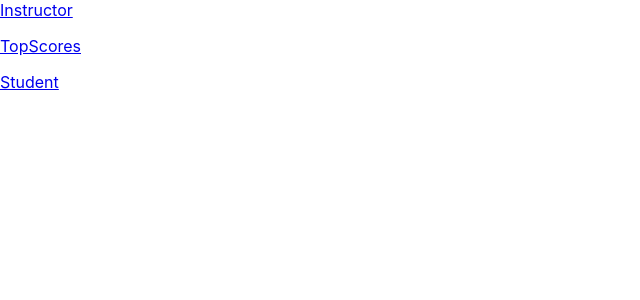
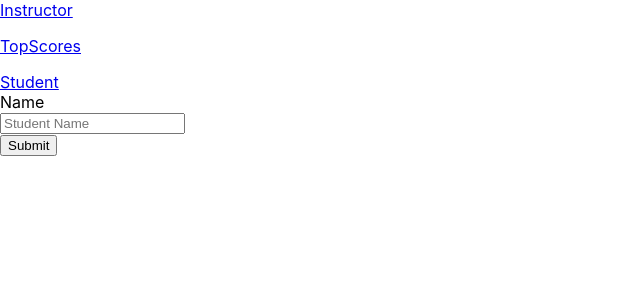
Before and after one commit to eoverberg/LifeSim, a React (Create React App) app in the folder client/: page /Instructor in a window 1280 px wide. Shown: the top 300 px of the page, without its empty margins (0-640 px from the left). Built offline with nearby package versions, Linux system fonts and the light colour scheme.

Commit message:
Added student adder and made changes to roster getter.

```diff
--- a/client/src/components/updateRoster.js
+++ b/client/src/components/GetRoster.js
@@ -1,11 +1,11 @@
 // for every student in the roster file
 // if not in use, save it to local storage
 // if no directory exists set directorytry{
-import React, {createRef} from "react";
+import React from "react";
 
- function UpdateRoster ({setRoster}){
+ function GetRoster ({setRoster}){
 
-    fetch('/service/updateRoster',{
+    fetch('/service/getRoster',{
         method: "POST",
         headers: {Accept: "text"},
     }).then(r=>r.text())
@@ -13,8 +13,8 @@ import React, {createRef} from "react";
 
 
 return(
-    <h1 >Roster Updated</h1>
+    <></>
 );
 }
 
-export default UpdateRoster;
+export default GetRoster;
--- a/client/src/components/StudentAdder.js
+++ b/client/src/components/StudentAdder.js
@@ -0,0 +1,27 @@
+import { createRef } from "react";
+
+function StudentAdder({setRoster, roster}){
+    const newName = createRef(null);
+
+    function onSubmit(e){
+      let new_roster = roster.concat(',', newName.current.value);
+      setRoster(new_roster);
+        fetch(`/service/setRoster/${new_roster}`,{
+          method: "POST",
+        });
+    }
+
+    return (
+    <>
+    <form onSubmit={onSubmit}>
+      <label form="nameInput">Name</label><br/>
+      <input type="text" id="nameInput" name="nameInput" placeholder="Student Name" ref={newName}/><br/>
+      <input type="submit" value="Submit"></input>
+    </form>
+
+
+    </>
+    );
+};
+
+export default StudentAdder;
--- /dev/null
+++ b/client/src/components/StudentDeleter.js
@@ -0,0 +1,5 @@
+function StudentDeleter(){
+
+}
+
+export default StudentDeleter
--- a/client/src/components/StudentSelection.js
+++ b/client/src/components/StudentSelection.js
@@ -1,4 +1,5 @@
 import React, {createRef, useEffect} from "react";
+import GetRoster from "./GetRoster";
 
 function StudentSelection ({roster, setName}) {
     const dropdown_menu = createRef(null);
@@ -21,7 +22,7 @@ function StudentSelection ({roster, setName}) {
         // removes defualt on options on startup, no idea why it works
         ddm.remove(0);
         // iterates through roster and creates menu options
-        const students = roster.split('\n');
+        const students = roster.split(',');
         for(let student of students){
         let option = document.createElement("option");
         option.text = student;
@@ -34,6 +35,7 @@ function StudentSelection ({roster, setName}) {
         <p>Select student before uploading file</p>
         <select ref={dropdown_menu} onChange={changeHandle}/>
         </nav>
+
     );
 }
 
--- a/client/src/index.js
+++ b/client/src/index.js
@@ -18,12 +18,13 @@ root.render(
       <Route index element={<Welcome/>}/>
       <Route path="/Review" element={<Review/>}/>
       <Route path="/Student" element={<StudentInitial/>}/>
-      <Route path="/Student/*" element={<StudentSimulation/>}/>\
+      <Route path="/Student/*" element={<StudentSimulation/>}/>
       <Route path="/Instructor" element={<Instructor/>}/>
     </Route>
     </Routes>
     </BrowserRouter>
 );
+
 // If you want to start measuring performance in your app, pass a function
 // to log results (for example: reportWebVitals(console.log))
 // or send to an analytics endpoint. Learn more: https://bit.ly/CRA-vitals
--- a/client/src/pages/Instructor.js
+++ b/client/src/pages/Instructor.js
@@ -1,5 +1,56 @@
-import React, {createRef, useEffect} from "react";
+import StudentAdder from "../components/StudentAdder";
+import StudentDeleter from "../components/StudentDeleter";
+import { useLocalStorage } from "../components/useLocalStorage";
 
-const Instructor = () => { };
+const Instructor = () => {
+    const [roster, setRoster] = useLocalStorage("roster", "default");
+
+    return(
+        <>
+        <StudentAdder
+            setRoster={setRoster}
+            roster={roster}
+        />
+        <StudentDeleter
+            setRoster={setRoster}
+            roster={roster}
+        />
+        </>
+    );
+
+};
 
 export default Instructor;
+
+    //<h1>
+    // <select ref={dropdown_menu}/>
+    // <button onClick={click_handle}>Delete</button>
+    // <p ref={display_text}>Instructor does that thing here.</p>
+    // </h1>
+    // const dropdown_menu = new createRef(null);
+    // const display_text = new createRef(null);
+    //const roster_s = Get_students().length;
+    // useEffect(() =>{
+
+        // const ddm = dropdown_menu.current;
+        // const dis = display_text.current;
+
+        // let default_opt = document.createElement("option");
+        // default_opt.text = 'Delete Student';
+        // default_opt.value="";
+        // default_opt.disabled = default_opt.selected;
+        // ddm.add(default_opt);
+
+       // dis.innerHTML = roster_s;
+        // for (let student of roster_s)
+        // {
+        //   let option = document.createElement("option");
+        //   option.text = student;
+        //   option.value = student;
+        //   ddm.add(option);
+        // }
+    // });
+
+    // function click_handle(){
+    //     //delete_student(dropdown_menu.value);
+    // }
--- a/client/src/pages/StudentInitial.js
+++ b/client/src/pages/StudentInitial.js
@@ -1,5 +1,5 @@
 import { useLocalStorage } from "../components/useLocalStorage";
-import UpdateRoster from "../components/UpdateRoster.js";
+import GetRoster from "../components/GetRoster.js";
 import StudentSelection from "../components/StudentSelection.js";
 
 const StudentInitial = () => {
@@ -10,7 +10,7 @@ const StudentInitial = () => {
 
         <h1>Student logon screen</h1>
 
-        <UpdateRoster
+        <GetRoster
         setRoster = {setRoster}
         />
 
```
Also changed, not shown: 1 other file (tests, documents, lock files or other folders).
